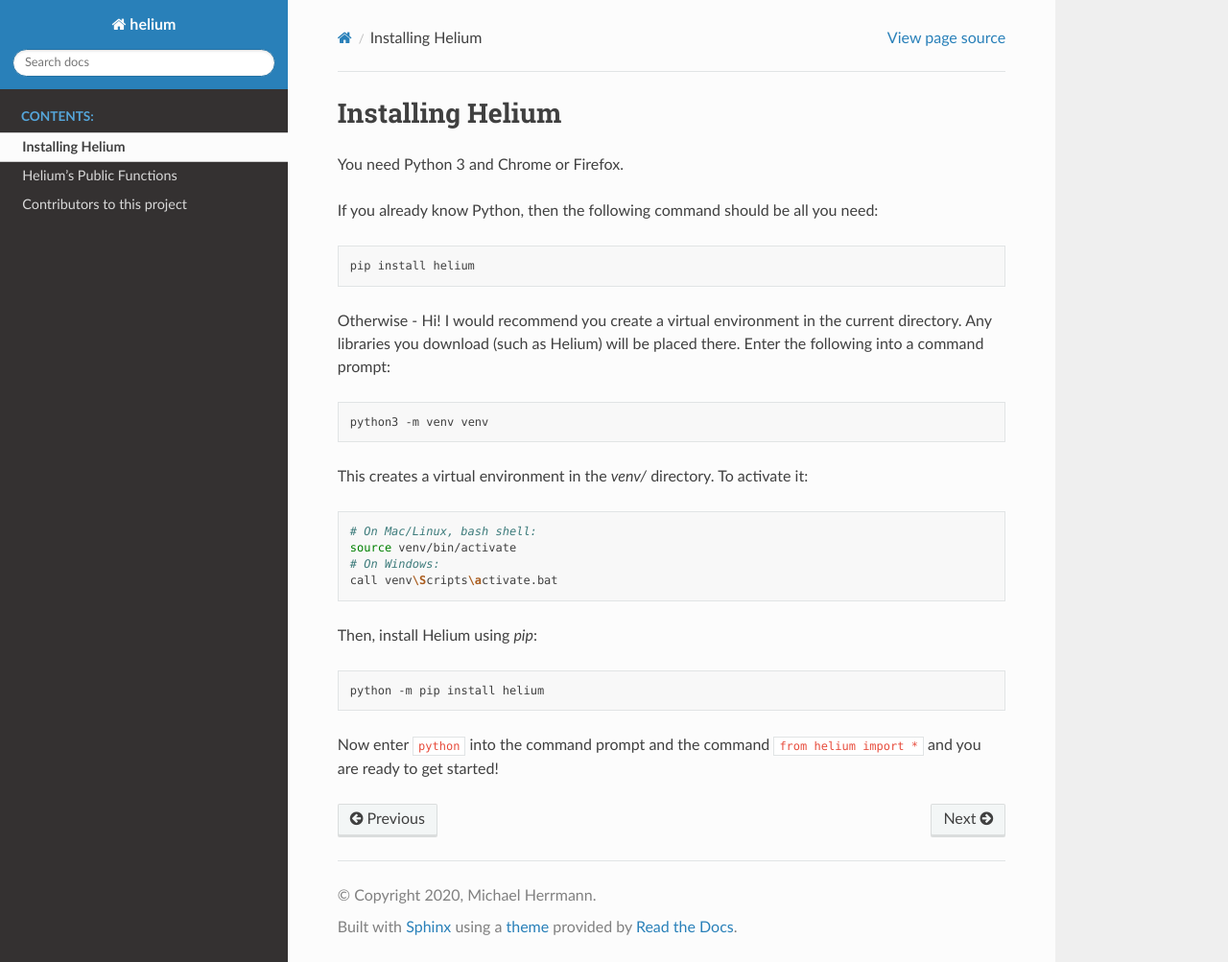
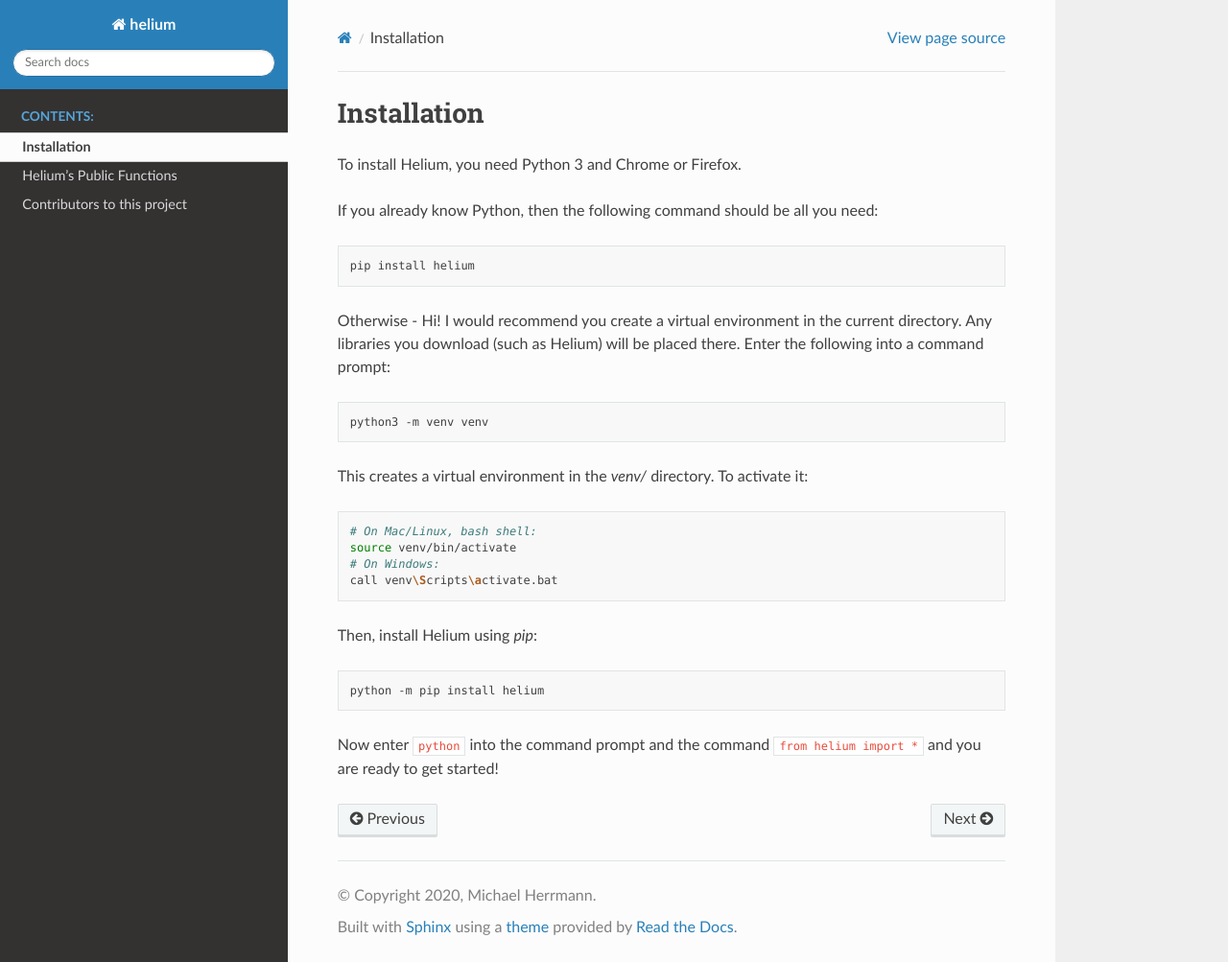
Before and after one commit to keeneyetact/selenium-helium, a Sphinx documentation site: the page built from docs/installation.rst, in a window 1280 px wide and 1003 px high. Shown: the whole window at 96% size. Built offline with Sphinx 7.4.7 and the Read the Docs theme 2.0.0, drawn with Linux system fonts in a browser that asks for light colours.

Commit message:
Improve wording

```diff
--- a/docs/installation.rst
+++ b/docs/installation.rst
@@ -1,7 +1,7 @@
-Installing Helium
-=================
+Installation
+============
 
-You need Python 3 and Chrome or Firefox.
+To install Helium, you need Python 3 and Chrome or Firefox.
 
 If you already know Python, then the following command should be all you need:
 
```
